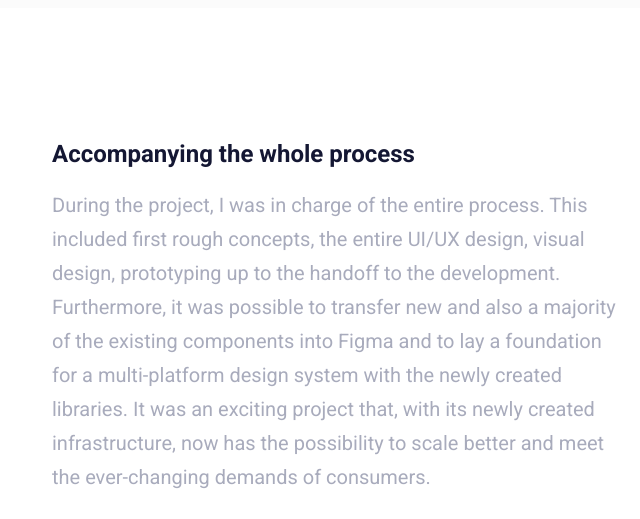
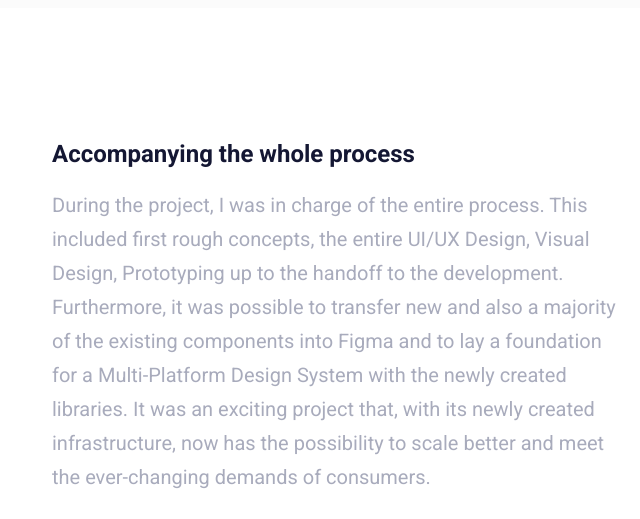
Before and after one commit to fabianheussner/portfolio, a Gatsby site: page /budni-sco in a window 1280 px wide. Shown: the part 7199-7718 px from the top of the page, 600-1240 px from the left. Built offline with nearby package versions, Linux system fonts and the light colour scheme; Gatsby itself is replaced by a stand-in of ours.

Commit message:
Budni Copy Case Sensitive

```diff
--- a/src/pages/budni-sco.js
+++ b/src/pages/budni-sco.js
@@ -105,9 +105,9 @@ const caseBudni = () => {
         label="My role"
         headline="Accompanying the whole process"
         copy="During the project, I was in charge of the entire process.
-        This included first rough concepts, the entire UI/UX design, visual design, prototyping up to the handoff to the development.
+        This included first rough concepts, the entire UI/UX Design, Visual Design, Prototyping up to the handoff to the development.
         Furthermore, it was possible to transfer new and also a majority of the existing components into Figma and to lay a foundation for a
-        multi-platform design system with the newly created libraries. It was an exciting project that, with its newly created infrastructure,
+        Multi-Platform Design System with the newly created libraries. It was an exciting project that, with its newly created infrastructure,
         now has the possibility to scale better and meet the ever-changing demands of consumers."
         names={
             <div>
```
